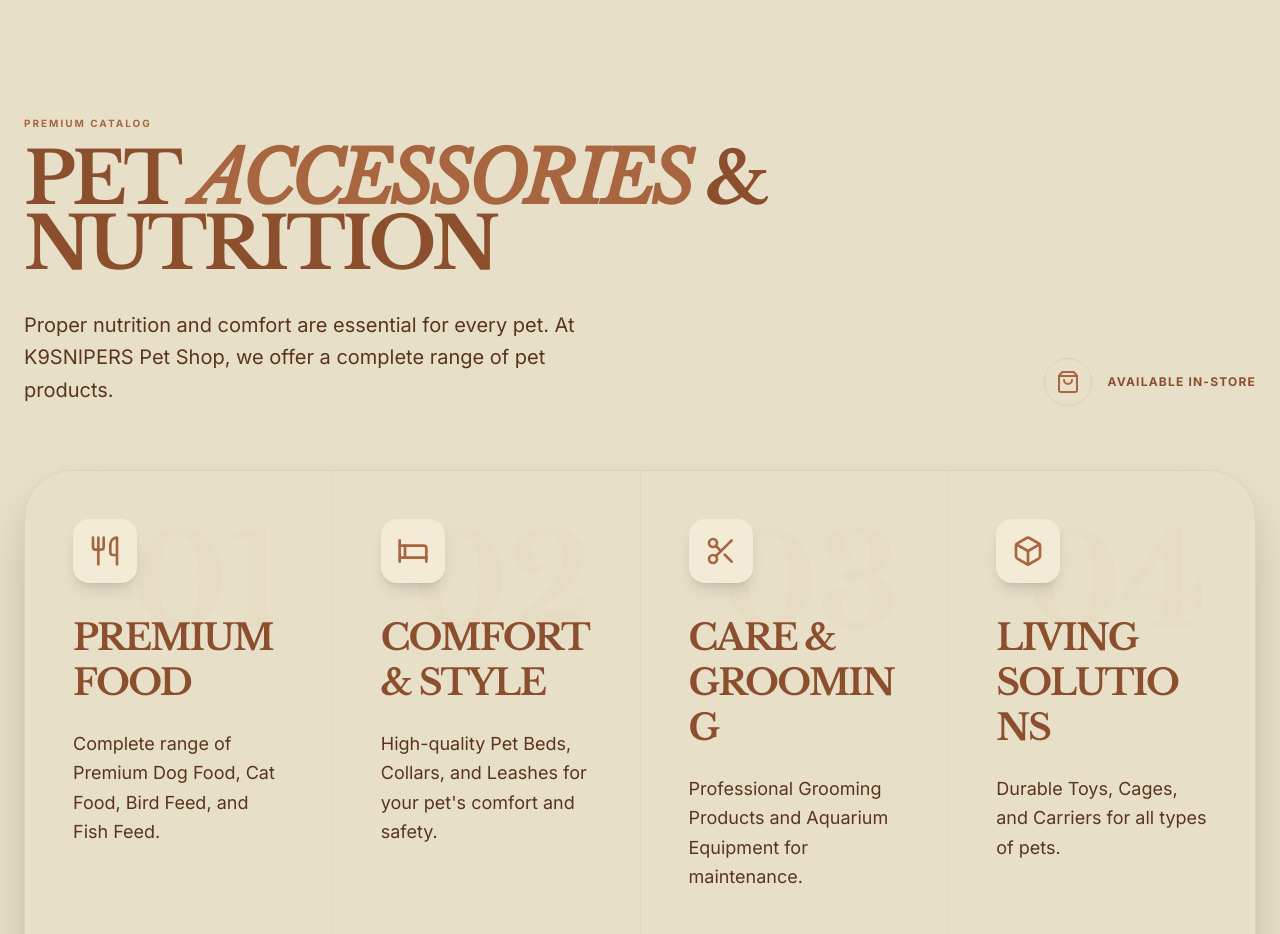
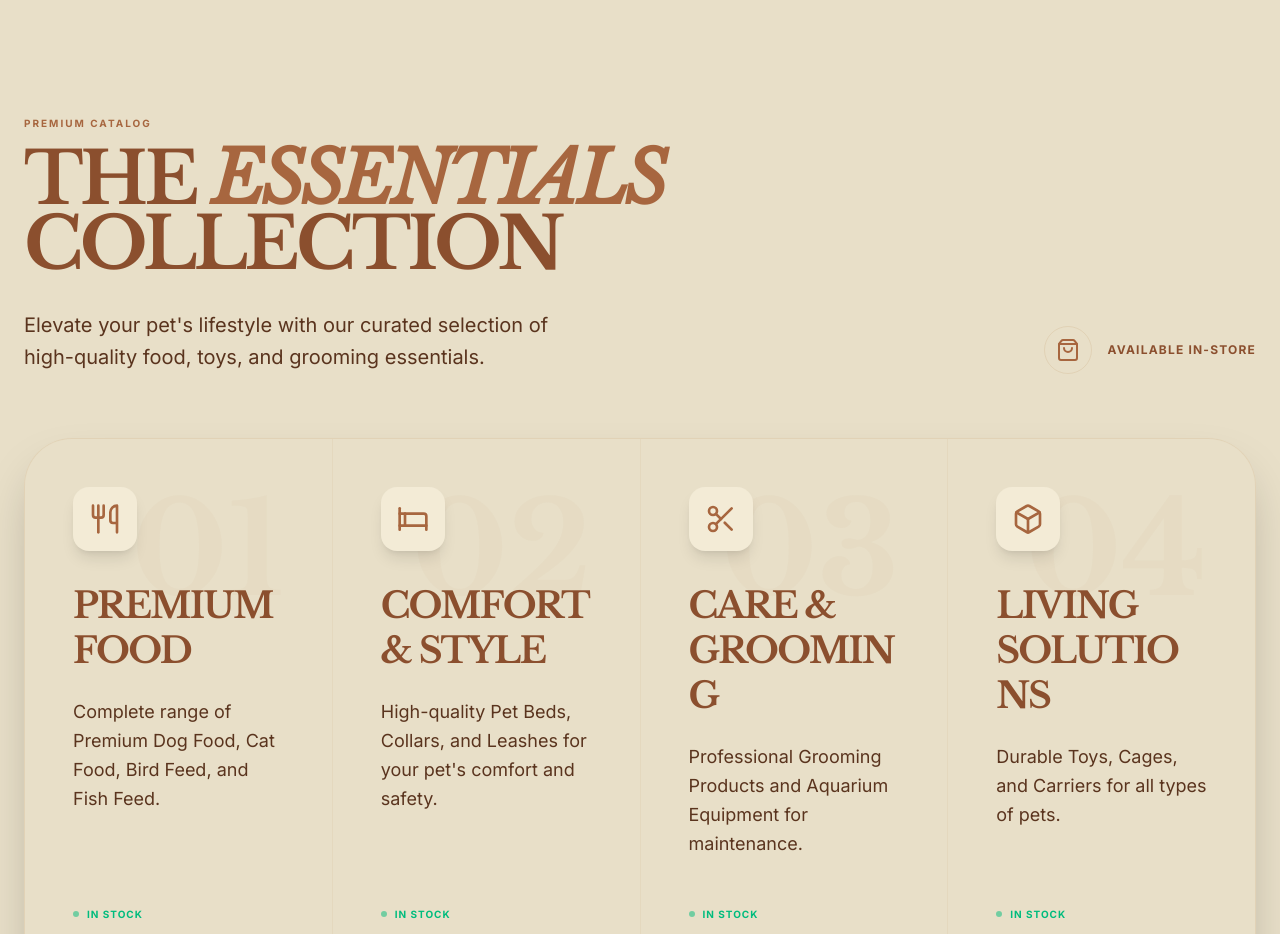
Before and after one commit to Om-Prakash-Verma/k9sniper, a React (Vite) app: page / in a window 1280 px wide. Shown: the part 7700-8634 px from the top of the page. Built offline with nearby package versions, Linux system fonts and the light colour scheme; no server answers; the database is empty.

Commit message:
Update Accessories.tsx

```diff
--- a/src/components/sections/Accessories.tsx
+++ b/src/components/sections/Accessories.tsx
@@ -52,12 +52,12 @@
         <div className="mb-12 lg:mb-16">
           <div className="micro-label mb-4 text-brand-accent">Premium Catalog</div>
           <h2 className="text-4xl sm:text-5xl md:text-7xl font-display font-bold tracking-tighter uppercase leading-[0.9] text-brand-primary mb-8 break-words">
-            Pet <span className="text-brand-accent italic">Accessories</span> & <br />
-            Nutrition
+            The <span className="text-brand-accent italic">Essentials</span> <br />
+            Collection
           </h2>
           <div className="flex flex-col md:flex-row justify-between items-end gap-8">
             <p className="text-brand-text text-xl max-w-xl leading-relaxed">
-              Proper nutrition and comfort are essential for every pet. At K9SNIPERS Pet Shop, we offer a complete range of pet products.
+              Elevate your pet's lifestyle with our curated selection of high-quality food, toys, and grooming essentials.
             </p>
             <div className="flex items-center gap-4">
               <div className="w-12 h-12 rounded-full border border-brand-accent-secondary/20 flex items-center justify-center text-brand-accent">
```
